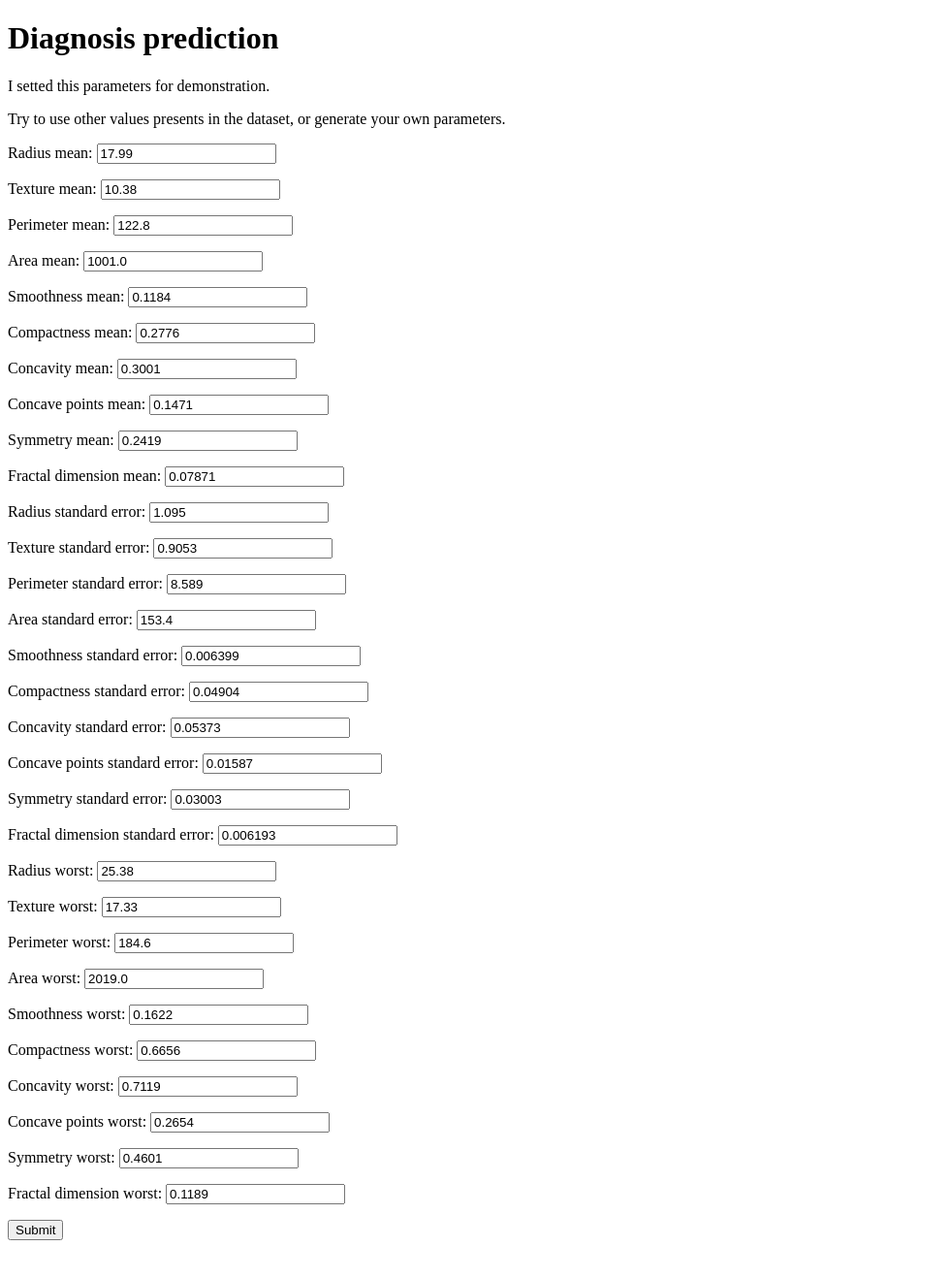
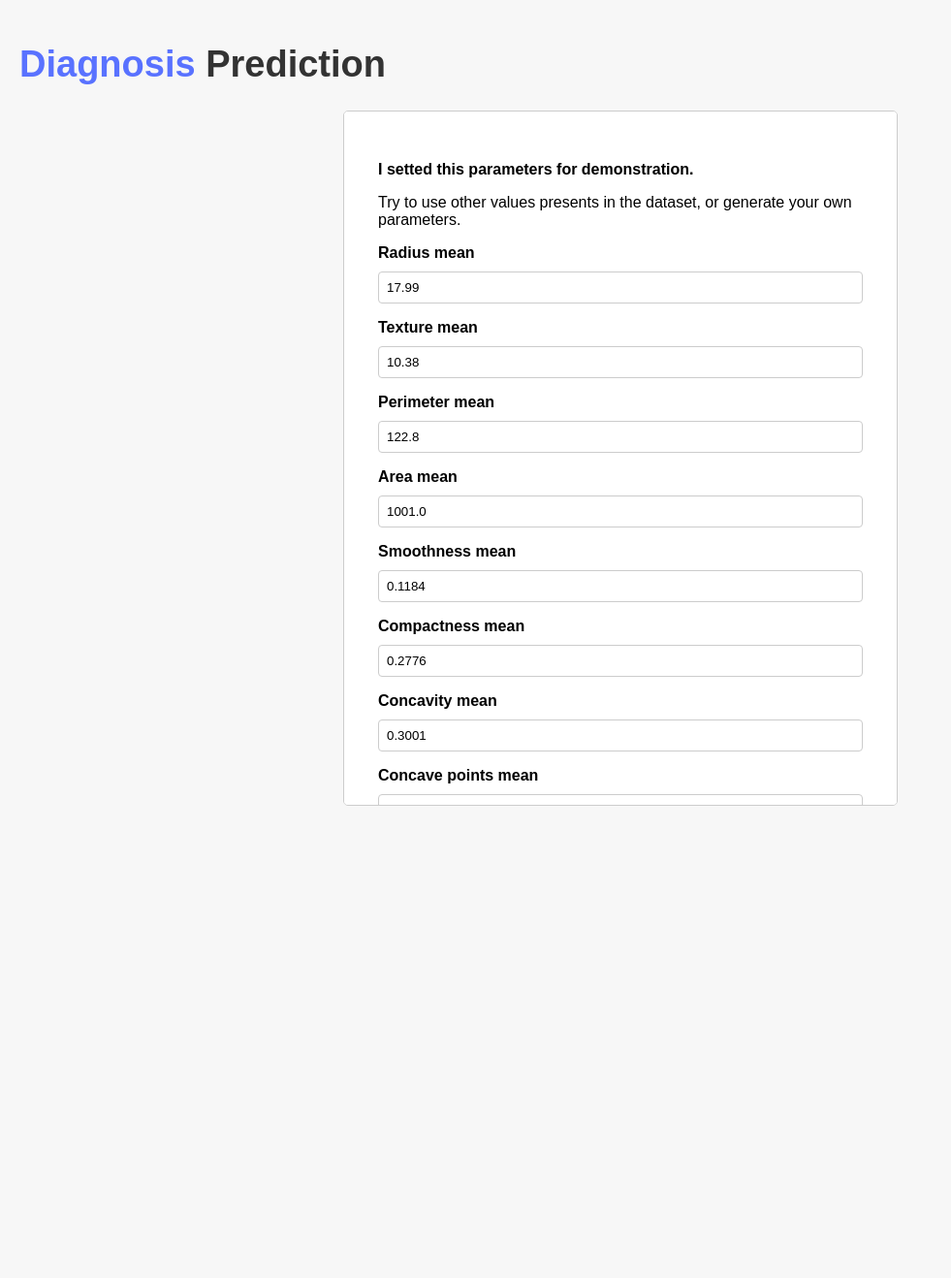
Before and after one commit to Paulooo0/Wisconsin-deep-learning, a Flask app: page / in a window 1280 px wide. Shown: the top 1318 px of the page at 97% size, without its empty margins (0-981 px from the left). Run offline with Flask 3, Linux system fonts and the light colour scheme; parts of the project's set-up code (start-up, migrations or seed data) failed here and were passed over.

Commit message:
front-end improvements

```diff
--- a/app.py
+++ b/app.py
@@ -55,7 +55,7 @@ def get_pred():
     else:
         print_pred = 'Malignant'
 
-    return render_template('template.html', prediction=print_pred)
+    return render_template('template2.html', prediction=print_pred)
 
 if __name__ == '__main__':
     port = int(environ.get('PORT', 5000))
--- a/template/static/static.css
+++ b/template/static/static.css
@@ -0,0 +1,66 @@
+/* Global Styles */
+body {
+    font-family: Arial, sans-serif;
+    background-color: #f7f7f7;
+    margin: 0;
+    padding: 20px;
+}
+
+#diag_pred {
+    color: #333;
+    font-size: 500;
+    font-size: 38px;
+
+}
+
+.container {
+    max-width: 500px;
+    margin: 0 auto;
+    background-color: #fff;
+    padding: 35px;
+    border: 1px solid #ccc;
+    border-radius: 5px;
+    overflow-y: scroll;
+    max-height: 645px;
+}
+
+
+label {
+    display: block;
+    margin-bottom: 10px;
+    font-weight: bold;
+}
+
+input[type="float"] {
+    width: 100%;
+    padding: 8px;
+    border: 1px solid #ccc;
+    border-radius: 4px;
+    box-sizing: border-box;
+}
+
+button[type="submit"] {
+    display: block;
+    width: 100%;
+    padding: 10px;
+    background-color: #4CAF50;
+    color: #fff;
+    border: none;
+    border-radius: 4px;
+    cursor: pointer;
+    font-size: 16px;
+}
+
+#pred {
+    margin-top: 20px;
+    font-weight: bold;
+    text-align: center;
+}
+
+/* Responsive Styles */
+@media screen and (max-width: 600px) {
+  .container {
+    padding: 10px;
+}
+
+}
--- a/template/template.html
+++ b/template/template.html
@@ -1,77 +1,78 @@
 <!DOCTYPE html>
 <html>
     <head>
-        <title>pred_page.html</title>
+        <title>classifier_prediction.html</title>
         <link rel="stylesheet" type="text/css" href="{{ url_for('static', filename='static.css') }}">
     </head>
+        <h1 id="diag_pred"><span style="color: #5972ff">Diagnosis</span> Prediction</h1>
     <body>
-        <h1>Diagnosis prediction</h1>
-        <form method="post" action="/pred">
+        <div class="container">
             <p><label>I setted this parameters for demonstration.
             <p>Try to use other values presents in the dataset, or generate your own parameters.</label></p>
+            <form method="post" action="/pred">
                 </label></p>
-            <p><label for="radius_mean">Radius mean: </label>
+                <p><label for="radius_mean">Radius mean </label>
                     <input type="float" id="radius_mean" name="radius_mean" min="0" value="17.99"></p>
-            <p><label for="texture_mean">Texture mean: </label>
+                <p><label for="texture_mean">Texture mean </label>
                     <input type="float" id="texture_mean" name="texture_mean" min="0" value="10.38"></p>
-            <p><label for="perimeter_mean">Perimeter mean: </label>
+                <p><label for="perimeter_mean">Perimeter mean </label>
                     <input type="float" id="perimeter_mean" name="perimeter_mean" min="0" value="122.8"></p>
-            <p><label for="area_mean">Area mean: </label>
+                <p><label for="area_mean">Area mean </label>
                     <input type="float" id="area_mean" name="area_mean" min="0" value="1001.0"></p>
-            <p><label for="smoothness_mean">Smoothness mean: </label>
+                <p><label for="smoothness_mean">Smoothness mean </label>
                     <input type="float" id="smoothness_mean" name="smoothness_mean" min="0" value="0.1184"></p>
-            <p><label for="compactness_mean">Compactness mean: </label>
+                <p><label for="compactness_mean">Compactness mean </label>
                     <input type="float" id="compactness_mean" name="compactness_mean" min="0" value="0.2776"value="1"></p>
-            <p><label for="concavity_mean">Concavity mean: </label>
+                <p><label for="concavity_mean">Concavity mean </label>
                     <input type="float" id="concavity_mean" name="concavity_mean" min="0" value="0.3001"></p>
-            <p><label for="concave_points_mean">Concave points mean: </label>
+                <p><label for="concave_points_mean">Concave points mean </label>
                     <input type="float" id="concave_points_mean" name="concave_points_mean" min="0" value="0.1471"></p>
-            <p><label for="symmetry_mean">Symmetry mean: </label>
+                <p><label for="symmetry_mean">Symmetry mean </label>
                     <input type="float" id="symmetry_mean" name="symmetry_mean" min="0" value="0.2419"></p>
-            <p><label for="fractal_dimension_mean">Fractal dimension mean: </label>
+                <p><label for="fractal_dimension_mean">Fractal dimension mean </label>
                     <input type="float" id="fractal_dimension_mean" name="fractal_dimension_mean" min="0" value="0.07871"></p>
-            <p><label for="radius_se">Radius standard error: </label>
+                <p><label for="radius_se">Radius standard error </label>
                     <input type="float" id="radius_se" name="radius_se" min="0" value="1.095"></p>
-            <p><label for="texture_se">Texture standard error: </label>
+                <p><label for="texture_se">Texture standard error </label>
                     <input type="float" id="texture_se" name="texture_se" min="0" value="0.9053"></p>
-            <p><label for="perimeter_se">Perimeter standard error: </label>
+                <p><label for="perimeter_se">Perimeter standard error </label>
                     <input type="float" id="perimeter_se" name="perimeter_se" min="0" value="8.589"></p>
-            <p><label for="area_se">Area standard error: </label>
+                <p><label for="area_se">Area standard error </label>
                     <input type="float" id="area_se" name="area_se" min="0" value="153.4"></p>
-            <p><label for="smoothness_se">Smoothness standard error: </label>
+                <p><label for="smoothness_se">Smoothness standard error </label>
                     <input type="float" id="smoothness_se" name="smoothness_se" min="0" value="0.006399"></p>
-            <p><label for="compactness_se">Compactness standard error: </label>
+                <p><label for="compactness_se">Compactness standard error </label>
                     <input type="float" id="compactness_se" name="compactness_se" min="0" value="0.04904"></p>
-            <p><label for="concavity_se">Concavity standard error: </label>
+                <p><label for="concavity_se">Concavity standard error </label>
                     <input type="float" id="concavity_se" name="concavity_se" min="0" value="0.05373"></p>
-            <p><label for="concave_points_se">Concave points standard error: </label>
+                <p><label for="concave_points_se">Concave points standard error </label>
                     <input type="float" id="concave_points_se" name="concave_points_se" min="0" value="0.01587"></p>
-            <p><label for="symmetry_se">Symmetry standard error: </label>
+                <p><label for="symmetry_se">Symmetry standard error </label>
                     <input type="float" id="symmetry_se" name="symmetry_se" min="0" value="0.03003"></p>
-            <p><label for="fractal_dimension_se">Fractal dimension standard error: </label>
+                <p><label for="fractal_dimension_se">Fractal dimension standard error </label>
                     <input type="float" id="fractal_dimension_se" name="fractal_dimension_se" min="0" value="0.006193"></p>
-            <p><label for="radius_worst">Radius worst: </label>
+                <p><label for="radius_worst">Radius worst </label>
                     <input type="float" id="radius_worst" name="radius_worst" min="0" value="25.38"></p>
-            <p><label for="texture_worst">Texture worst: </label>
+                <p><label for="texture_worst">Texture worst </label>
                     <input type="float" id="texture_worst" name="texture_worst" min="0" value="17.33"></p>
-            <p><label for="perimeter_worst">Perimeter worst: </label>
+                <p><label for="perimeter_worst">Perimeter worst </label>
                     <input type="float" id="perimeter_worst" name="perimeter_worst" min="0" value="184.6"></p>
-            <p><label for="area_worst">Area worst: </label>
+                <p><label for="area_worst">Area worst </label>
                     <input type="float" id="area_worst" name="area_worst" min="0" value="2019.0"></p>
-            <p><label for="smoothness_worst">Smoothness worst: </label>
+                <p><label for="smoothness_worst">Smoothness worst </label>
                     <input type="float" id="smoothness_worst" name="smoothness_worst" min="0" value="0.1622"></p>
-            <p><label for="compactness_worst">Compactness worst: </label>
+                <p><label for="compactness_worst">Compactness worst </label>
                     <input type="float" id="compactness_worst" name="compactness_worst" min="0" value="0.6656"></p>
-            <p><label for="concavity_worst">Concavity worst: </label>
+                <p><label for="concavity_worst">Concavity worst </label>
                     <input type="float" id="concavity_worst" name="concavity_worst" min="0" value="0.7119"></p>
-            <p><label for="concavity_worst">Concave points worst: </label>
+                <p><label for="concavity_worst">Concave points worst </label>
                     <input type="float" id="concave_points_worst" name="concave_points_worst" min="0" value="0.2654"></p>
-            <p><label for="symmetry_worst">Symmetry worst: </label>
+                <p><label for="symmetry_worst">Symmetry worst </label>
                     <input type="float" id="symmetry_worst" name="symmetry_worst" min="0" value="0.4601"></p>
-            <p><label for="fractal_dimension_worst">Fractal dimension worst: </label>
+                <p><label for="fractal_dimension_worst">Fractal dimension worst </label>
                     <input type="float" id="fractal_dimension_worst" name="fractal_dimension_worst" min="0" value="0.1189"></p>
                 <button type="submit">Submit</button>
-            <p><label id="pred">{{prediction}}</label></p>
             </form>
+        </div>
     </body>
 </html>
```
Also changed, not shown: template/template2.html (added, +95 -0 lines). Lines whose indentation alone changed are shown as unchanged.
